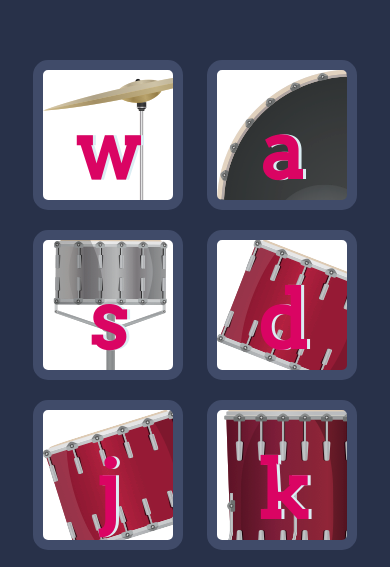
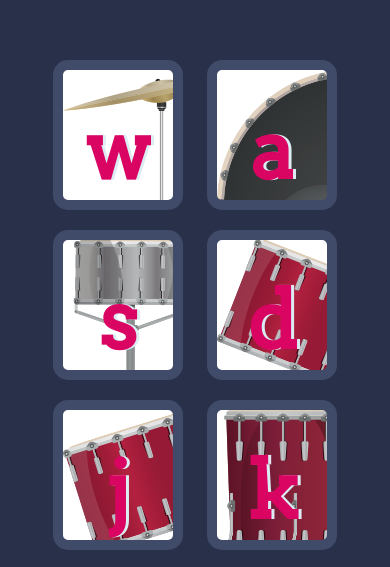
Before and after one commit to ShivamHere/Drum-Kit, a plain HTML site: page index.html in a window 390 px wide. Shown: the part 255-822 px from the top of the page. Drawn offline with Linux system fonts and the light colour scheme.

Commit message:
Update styles.css
Changed box width for smaller screens.

```diff
--- a/styles.css
+++ b/styles.css
@@ -79,3 +79,8 @@ footer {
   margin: 10px;
   background-color: white;
 }
+@media(max-width: 400px) {
+    .drum {
+        width: 130px;
+    }
+}
```
